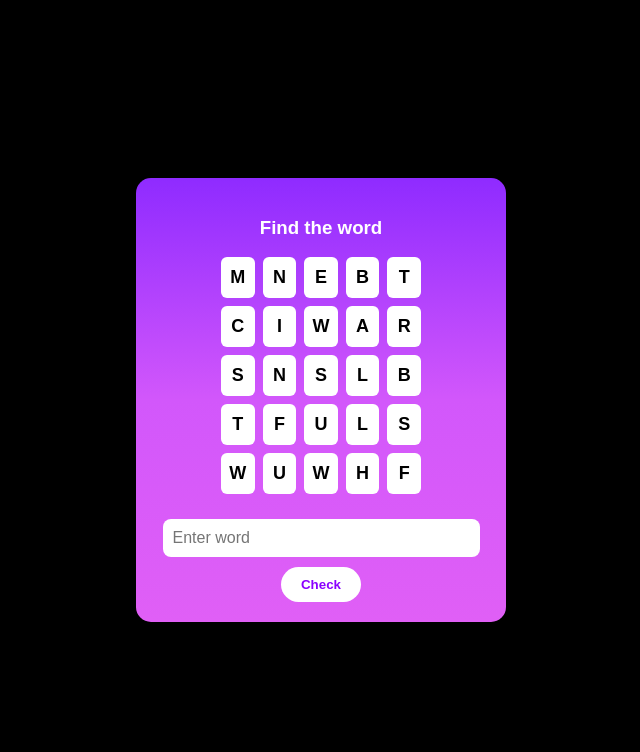
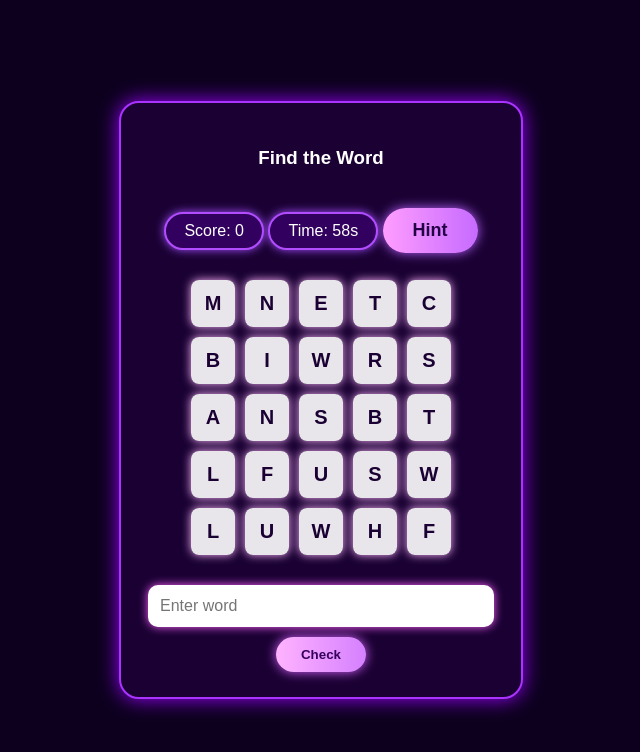
Before and after one commit to saimfsd/Js_game, a plain HTML site: page index.html in a window 1280 px wide. Both pictures are taken after a click on the button "Start". Shown: the whole page, without its empty margins (319-959 px from the left). Drawn offline with Linux system fonts and the light colour scheme.

Commit message:
Add files via upload

```diff
--- a/assest/index.css
+++ b/assest/index.css
@@ -1,8 +1,7 @@
-
 body{
     margin:0;
-        font-family:Arial;
-        background:#000;
+    font-family:'Poppins', sans-serif;
+    background:#0d001f;
     display:flex;
     justify-content:center;
     align-items:center;
@@ -10,60 +9,99 @@
     color:white;
 }
 
+/* CARD STYLE */
 .screen{
-        width:330px;
-        padding:20px;
+    width:350px;
+    padding:25px;
     text-align:center;
-        border-radius:15px;
-        background:linear-gradient(180deg,#8f2bff,#d257fb,#e05ff6);
+    border-radius:20px;
+    background:#1a0033;
+    box-shadow:0 0 20px #9b00ff;
+    border:2px solid #aa33ff;
     display:none;
+    animation:fade 0.4s ease;
 }
 .active{ display:block; }
 
+@keyframes fade {
+    from{opacity:0; transform:scale(0.95);}
+    to{opacity:1;}
+}
+
+/* BUTTONS */
 .btn{
-        padding:10px 25px;
+    padding:12px 30px;
     font-size:18px;
     border:none;
-        border-radius:25px;
-        background:white;
-        color:#7d00ff;
+    border-radius:30px;
+    background:linear-gradient(90deg,#ff9dff,#c66bff);
+    color:#230046;
     cursor:pointer;
     margin-top:20px;
     font-weight:bold;
+    box-shadow:0 0 12px #b960ff;
+    transition:0.2s;
 }
+.btn:hover{ transform:scale(1.07); }
 
+/* GRID STYLE */
 .grid{
     display:grid;
     grid-template-columns:repeat(5,1fr);
-        gap:8px;
-        margin:15px auto;
-        width:200px;
-    }
-    .letter{
-        background:white;
-        color:black;
-        padding:10px 0;
-        border-radius:6px;
-        font-weight:bold;
-        font-size:18px;
+    gap:10px;
+    margin:20px auto;
+    width:260px;
 }
 
+.letter{
+    background:rgba(255,255,255,0.9);
+    color:#1a0033;
+    padding:12px 0;
+    border-radius:8px;
+    font-weight:bold;
+    font-size:20px;
+    box-shadow:0 0 10px #ffb7ff;
+    transition:0.2s;
+}
+.letter:hover{
+    transform:scale(1.12);
+    background:white;
+}
+
+/* INPUT BOX */
 input{
-        padding:10px;
-        width:90%;
+    padding:12px;
+    width:92%;
     margin-top:10px;
     border:none;
-        border-radius:8px;
+    border-radius:10px;
     font-size:16px;
+    outline:none;
+    box-shadow:0 0 10px #ff5fff;
 }
 
+/* CHECK BUTTON */
 .check-btn{
-        padding:10px 20px;
-        background:white;
+    padding:10px 25px;
+    background:linear-gradient(90deg,#ffb3ff,#d580ff);
     border:none;
     border-radius:30px;
-        color:#8a00ff;
+    color:#34005c;
     cursor:pointer;
     margin-top:10px;
     font-weight:bold;
+    box-shadow:0 0 12px #d861ff;
 }
+.check-btn:hover{ transform:scale(1.06); }
+
+/* SCORE BOX */
+.score-box{
+    background:#32005e;
+    padding:8px 18px;
+    border-radius:20px;
+    display:inline-block;
+    margin-bottom:10px;
+    font-size:16px;
+    border:2px solid #b24dff;
+    box-shadow:0 0 10px #a54fff;
+}
--- a/assest/index.js
+++ b/assest/index.js
@@ -1,4 +1,3 @@
-
 let words = [
     "BALL","BOOK","TREE","STAR","KING","RING","FISH","BIRD","MILK","MOON",
     "RAIN","WIND","HOME","FARM","ROAD","FIRE","LION","BEAR","WALL","DOOR",
@@ -7,82 +6,120 @@ let words = [
 ];
 
 let current = 0;
+let score = 0;
+let timer = 60;
+let timerInterval;
 
-function show(id){
-    document.querySelectorAll(".screen").forEach(s => s.classList.remove("active"));
+function show(id) {
+    let screens = document.getElementsByClassName("screen");
+    for (let i = 0; i < screens.length; i++) {
+        screens[i].classList.remove("active");
+    }
     document.getElementById(id).classList.add("active");
 }
 
-function startGame(){
+function startTimer() {
+    timer = 60;
+    document.getElementById("timeValue").innerHTML = timer;
+
+    clearInterval(timerInterval);
+
+    timerInterval = setInterval(function () {
+        timer = timer - 1;
+        document.getElementById("timeValue").innerHTML = timer;
+
+        if (timer <= 0) {
+            clearInterval(timerInterval);
+            alert("Time Over! Final Score: " + score);
+            location.reload();
+        }
+    }, 1000);
+}
+
+function startGame() {
     loadPuzzle();
+    startTimer();
     show("gameScreen");
 }
 
-function loadPuzzle(){
+function loadPuzzle() {
     let grid = document.getElementById("lettersGrid");
     grid.innerHTML = "";
 
     let word = words[current];
     let letters = word.split("");
 
-    let board = Array(25).fill(null);
+    let board = [];
+    for (let i = 0; i < 25; i++) {
+        board.push("");
+    }
 
+    let horizontal = Math.random() > 0.5;
+    let row = Math.floor(Math.random() * 5);
+    let col = Math.floor(Math.random() * 5);
 
-    let isHorizontal = Math.random() > 0.5;
+    if (horizontal && col > 1) {
+        col = 1;
+    }
+    if (!horizontal && row > 1) {
+        row = 1;
+    }
 
-    let row, col;
-
-    if(isHorizontal){
-
-        row = Math.floor(Math.random() * 5);
-        col = Math.floor(Math.random() * 2);
-        for(let i = 0; i < 4; i++){
+    for (let i = 0; i < 4; i++) {
+        if (horizontal) {
             board[row * 5 + (col + i)] = letters[i];
-        }
-    }
-    else {
-        // Vertical placement
-        col = Math.floor(Math.random() * 5);
-        row = Math.floor(Math.random() * 2);
-        for(let i = 0; i < 4; i++){
+        } else {
             board[(row + i) * 5 + col] = letters[i];
         }
     }
 
-    let randomLetters = "ABCDEFGHIJKLMNOPQRSTUVWXYZ";
+    let alphabet = "ABCDEFGHIJKLMNOPQRSTUVWXYZ";
 
-    // Fill empty spots with random letters
-    for(let i = 0; i < 25; i++){
-        if(!board[i]){
-            board[i] = randomLetters[Math.floor(Math.random() * randomLetters.length)];
+    for (let i = 0; i < 25; i++) {
+        if (board[i] === "") {
+            let r = Math.floor(Math.random() * alphabet.length);
+            board[i] = alphabet[r];
         }
     }
 
-    // Render board
-    board.forEach(l => {
-        grid.innerHTML += `<div class="letter">${l}</div>`;
-    });
+    for (let i = 0; i < 25; i++) {
+        let box = document.createElement("div");
+        box.className = "letter";
+        box.innerHTML = board[i];
+        grid.appendChild(box);
+    }
 }
 
-function checkAnswer(){
+function checkAnswer() {
     let ans = document.getElementById("userInput").value.toUpperCase();
-    if(ans === words[current]){
+
+    if (ans === words[current]) {
+        score = score + 1;
+        document.getElementById("scoreValue").innerHTML = score;
         show("correctScreen");
     } else {
         show("wrongScreen");
     }
 }
 
-function nextPuzzle(){
-    current++;
-    if(current >= words.length){
+function nextPuzzle() {
+    current = current + 1;
+
+    if (current >= words.length) {
         current = 0;
     }
+
     document.getElementById("userInput").value = "";
     loadPuzzle();
+    startTimer();
     show("gameScreen");
 }
 
-function backToGame(){
+function backToGame() {
     show("gameScreen");
 }
+
+function showHint() {
+    let w = words[current];
+    alert("Hint: Word starts with " + w[0]);
+}
--- a/index.html
+++ b/index.html
@@ -6,15 +6,26 @@
 <link rel="stylesheet" href="./assest/index.css">
 </head>
 <body>
- <!-- START SCREEN  -->
+
+<!-- START SCREEN -->
 <div id="startScreen" class="screen active">
     <h2>Let's Start</h2>
     <button class="btn" onclick="startGame()">Start</button>
 </div>
 
- <!-- PUZZLE SCREEN  -->
+<!-- GAME SCREEN -->
 <div id="gameScreen" class="screen">
-    <h3>Find the word</h3>
+    <h3>Find the Word</h3>
+
+    <div class="score-box">
+        Score: <span id="scoreValue">0</span>
+    </div>
+
+    <div class="score-box">
+        Time: <span id="timeValue">60</span>s
+    </div>
+
+    <button class="btn" onclick="showHint()">Hint</button>
 
     <div class="grid" id="lettersGrid"></div>
 
@@ -23,21 +34,20 @@
     <button class="check-btn" onclick="checkAnswer()">Check</button>
 </div>
 
-<!--  CORRECT SCREEN -->
+<!-- CORRECT SCREEN -->
 <div id="correctScreen" class="screen">
-    <h2>🎉 Congratulations!</h2>
-    <p>Your answer is correct!</p>
+    <h2>🎉 Correct!</h2>
+    <p>You guessed the word!</p>
     <button class="btn" onclick="nextPuzzle()">Next →</button>
 </div>
 
-  <!-- WRONG SCREEN  -->
+<!-- WRONG SCREEN -->
 <div id="wrongScreen" class="screen">
-    <h2>😢 Sorry!</h2>
-    <p>Your answer is wrong.</p>
+    <h2>❌ Wrong!</h2>
+    <p>Try again!</p>
     <button class="btn" onclick="backToGame()">← Back</button>
 </div>
 
 <script src="./assest/index.js"></script>
-
 </body>
 </html>
```
Lines whose indentation alone changed are shown as unchanged.
